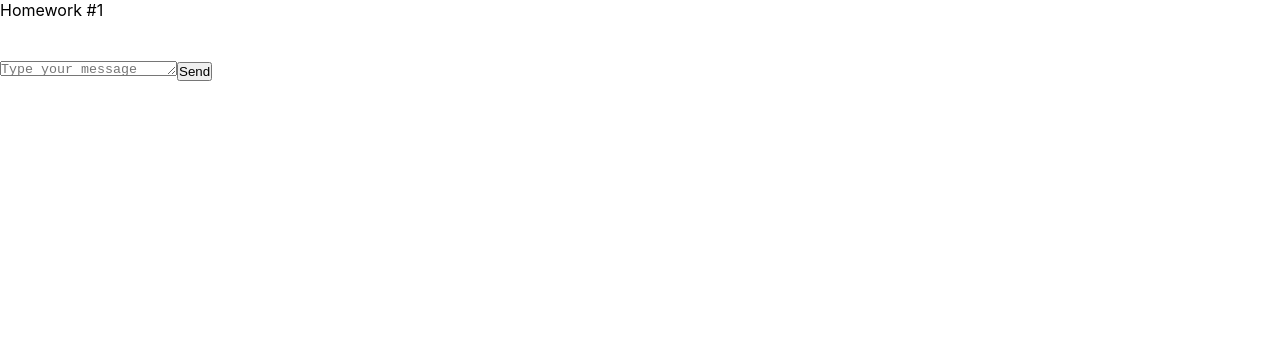
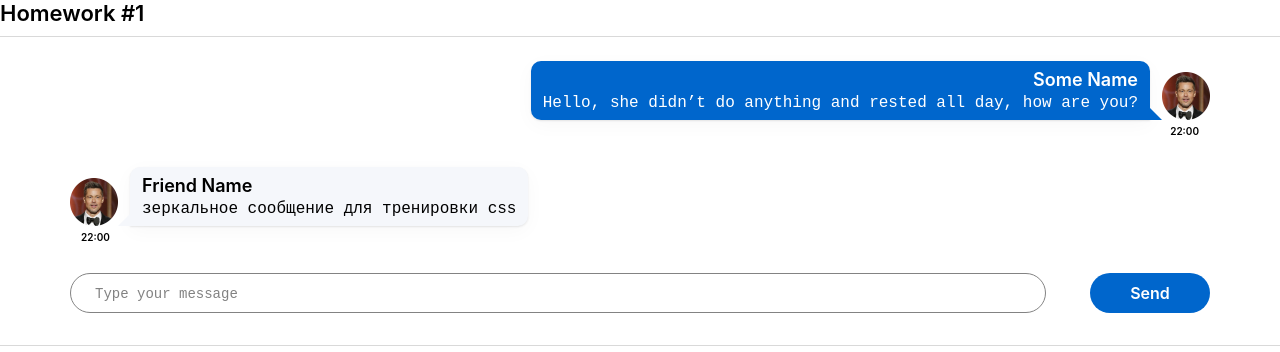
Before and after one commit to Kostya411/hws2-master, a React (Create React App) app: page / in a window 1280 px wide. Shown: the top 352 px of the page. Built offline with nearby package versions, Linux system fonts and the light colour scheme.

Commit message:
commit deploy

```diff
--- a/package.json
+++ b/package.json
@@ -1,6 +1,6 @@
 {
   "name": "hws2",
-  "homepage": "",
+  "homepage": "https://kostya411.github.io/hws2-master/",
   "version": "0.1.0",
   "private": true,
   "dependencies": {
--- a/src/s1-main/App.module.css
+++ b/src/s1-main/App.module.css
@@ -3,9 +3,15 @@
 }
 
 .hw {
-
+    padding: 24px 70px 32px;
+    border-bottom: 1px solid #d9d9d9;
+    border-top: 1px solid #d9d9d9;
 }
 
 .hwTitle {
+    font-weight: 600;
+    font-size: 22px;
+    color: #000;
 
+    padding-bottom: 10px;
 }
--- a/src/s2-homeworks/hw01/HW1.tsx
+++ b/src/s2-homeworks/hw01/HW1.tsx
@@ -14,7 +14,17 @@ import avatar from './avatar.png'
 * */
 
 // нужно создать правильный тип вместо any
-export type MessageType = any
+export type MessageType = {
+    id: number
+    user: {
+        avatar: string
+        name: string
+    }
+    message: {
+        text: string
+        time: string
+    }
+}
 
 // структуру объекта не менять
 export const message0: MessageType = {
@@ -24,7 +34,7 @@ export const message0: MessageType = {
         name: 'Some Name',  // можно менять
     },
     message: {
-        text: 'some textsome textsome textsome textsome textsome textsome text', // можно менять
+        text: 'Hello, she didn’t do anything and rested all day, how are you?', // можно менять
         time: '22:00', // можно менять
     },
 }
--- a/src/s2-homeworks/hw01/friend-message/FriendMessage.module.css
+++ b/src/s2-homeworks/hw01/friend-message/FriendMessage.module.css
@@ -1,31 +1,56 @@
 .friendMessage {
-
+padding: 6px 0 30px;
 }
 
 .friendImageAndText {
-
+    display: flex;
+    flex-direction: row;
+    align-items: flex-end;
+    gap: 12px;
 }
 
 .friendImageAndText img {
-
+    height: 48px;
+    width: 48px;
 }
 
 .friendText {
-
+    position: relative;
+    background: #f5f7fb;
+    padding: 8px 12px;
+    border-radius: 10px 10px 10px 0;
+    box-shadow: 0 1px 2px 0 rgba(29, 33, 38, 0.1), 0 5px 20px 0 rgba(29, 33, 38, 0.03);
 }
 
 .friendText:after {
-
+    content: "";
+    position: absolute;
+    left: -12px;
+    bottom: 0;
+    width: 14px;
+    height: 14px;
+    background: #f5f7fb;
+    clip-path: polygon(0 100%, 100% 100%, 100% 0);
 }
 
 .friendName {
+    font-weight: 600;
+    font-size: 18px;
+    color: #000;
 
+    padding-bottom: 4px;
 }
 
 .friendMessageText {
-
+    font-weight: 400;
+    font-size: 16px;
+    color: #000;
+    text-wrap: auto;
 }
 
 .friendTime {
-
+    font-weight: 600;
+    font-size: 10px;
+    color: #000;
+    padding: 5px 11px 0;
 }
--- a/src/s2-homeworks/hw01/friend-message/FriendMessage.tsx
+++ b/src/s2-homeworks/hw01/friend-message/FriendMessage.tsx
@@ -1,8 +1,13 @@
 import React from 'react'
 import s from './FriendMessage.module.css'
+import {MessageType} from "../HW1";
 
 // создать тип вместо any и отобразить приходящие данные
-const FriendMessage = (props: any) => {
+type FriendMessageProps = {
+    message: MessageType
+}
+
+const FriendMessage = (props: FriendMessageProps) => {
     return (
         <div
             id={'hw1-friend-message-' + props.message.id}
@@ -12,7 +17,8 @@ const FriendMessage = (props: any) => {
                 <img
                     id={'hw1-friend-avatar-' + props.message.id}
                     // создаёт студент
-
+                    src={props.message.user.avatar}
+                    alt={'avatar'}
                     //
                 />
                 <div className={s.friendText}>
@@ -21,7 +27,7 @@ const FriendMessage = (props: any) => {
                         className={s.friendName}
                     >
                         {/*создаёт студент*/}
-
+                        {props.message.user.name}
                         {/**/}
                     </div>
                     <pre
@@ -29,7 +35,7 @@ const FriendMessage = (props: any) => {
                         className={s.friendMessageText}
                     >
                         {/*создаёт студент*/}
-
+                        {props.message.message.text}
                         {/**/}
                     </pre>
                 </div>
@@ -39,7 +45,7 @@ const FriendMessage = (props: any) => {
                 className={s.friendTime}
             >
                 {/*создаёт студент*/}
-
+                {props.message.message.time}
                 {/**/}
             </div>
         </div>
--- a/src/s2-homeworks/hw01/message-sender/MessageSender.module.css
+++ b/src/s2-homeworks/hw01/message-sender/MessageSender.module.css
@@ -1,13 +1,38 @@
 .sendForm {
+    display: flex;
+    gap: 44px;
+    align-items: stretch;
 
 }
 
 .textarea {
+    border-radius: 20px;
+    flex-grow: 1;
+    min-height: 40px;
+    height: 100%;
+    font-weight: 400;
+    font-size: 14px;
+    color: rgba(0, 0, 0, 0.6);
+    opacity: 0.9;
+    resize: none;
 
+    padding: 12px 24px;
+    overflow: hidden;
 }
 
 .button {
+    padding: 0;
+    border: none;
+    font: inherit;
 
+
+    border-radius: 20px;
+    width: 120px;
+    height: 40px;
+    background: #06c;
+    font-weight: 600;
+    font-size: 16px;
+    color: #fff;
 }
 
 .button:hover {
--- a/src/s2-homeworks/hw01/message/Message.module.css
+++ b/src/s2-homeworks/hw01/message/Message.module.css
@@ -1,31 +1,59 @@
 .message {
-
+padding-bottom: 24px;
 }
 
 .imageAndText {
+    display: flex;
+    flex-direction: row-reverse;
+    align-items: flex-end;
+    gap: 12px;
 
 }
 
 .imageAndText img {
-
+    height: 48px;
+    width: 48px;
 }
 
 .text {
-
+    position: relative;
+    background: #06c;
+    padding: 8px 12px;
+    border-radius: 10px 10px 0 10px;
+    box-shadow: 0 1px 2px 0 rgba(29, 33, 38, 0.1), 0 5px 20px 0 rgba(29, 33, 38, 0.03);
 }
 
 .text:after {
+    content: "";
+    position: absolute;
+    right: -12px;
+    bottom: 0;
+    width: 14px;
+    height: 14px;
+    background: #06c;
+    clip-path: polygon(0 0, 100% 100%, 0 100%);
 
 }
 
 .name {
-
+    font-weight: 600;
+    font-size: 18px;
+    color: #fff;
+    text-align: right;
+    padding-bottom: 4px;
 }
 
 .messageText {
-
+    font-weight: 400;
+    font-size: 16px;
+    color: #fff;
+    text-wrap: auto;
 }
 
 .time {
-
+    font-weight: 600;
+    font-size: 10px;
+    color: #000;
+    text-align: end;
+    padding: 5px 11px 0;
 }
--- a/src/s2-homeworks/hw01/message/Message.tsx
+++ b/src/s2-homeworks/hw01/message/Message.tsx
@@ -1,8 +1,11 @@
 import React from 'react'
 import s from './Message.module.css'
+import {MessageType} from "../HW1";
 
 // нужно создать правильный тип вместо any
-export type MessagePropsType = any
+export type MessagePropsType = {
+    message: MessageType
+}
 
 // нужно отобразить приходящие данные
 const Message = (props: MessagePropsType) => {
@@ -12,25 +15,26 @@ const Message = (props: MessagePropsType) => {
                 <img
                     id={'hw1-avatar-' + props.message.id}
                     // создаёт студент
-
+                    src={props.message.user.avatar}
+                    alt={'avatar'}
                     //
                 />
                 <div className={s.text}>
                     <div id={'hw1-name-' + props.message.id} className={s.name}>
                         {/*создаёт студент*/}
-
+                        {props.message.user.name}
                         {/**/}
                     </div>
                     <pre id={'hw1-text-' + props.message.id} className={s.messageText}>
                         {/*создаёт студент*/}
-
+                        {props.message.message.text}
                         {/**/}
                     </pre>
                 </div>
             </div>
             <div id={'hw1-time-' + props.message.id} className={s.time}>
                 {/*создаёт студент*/}
-
+                {props.message.message.time}
                 {/**/}
             </div>
         </div>
```
